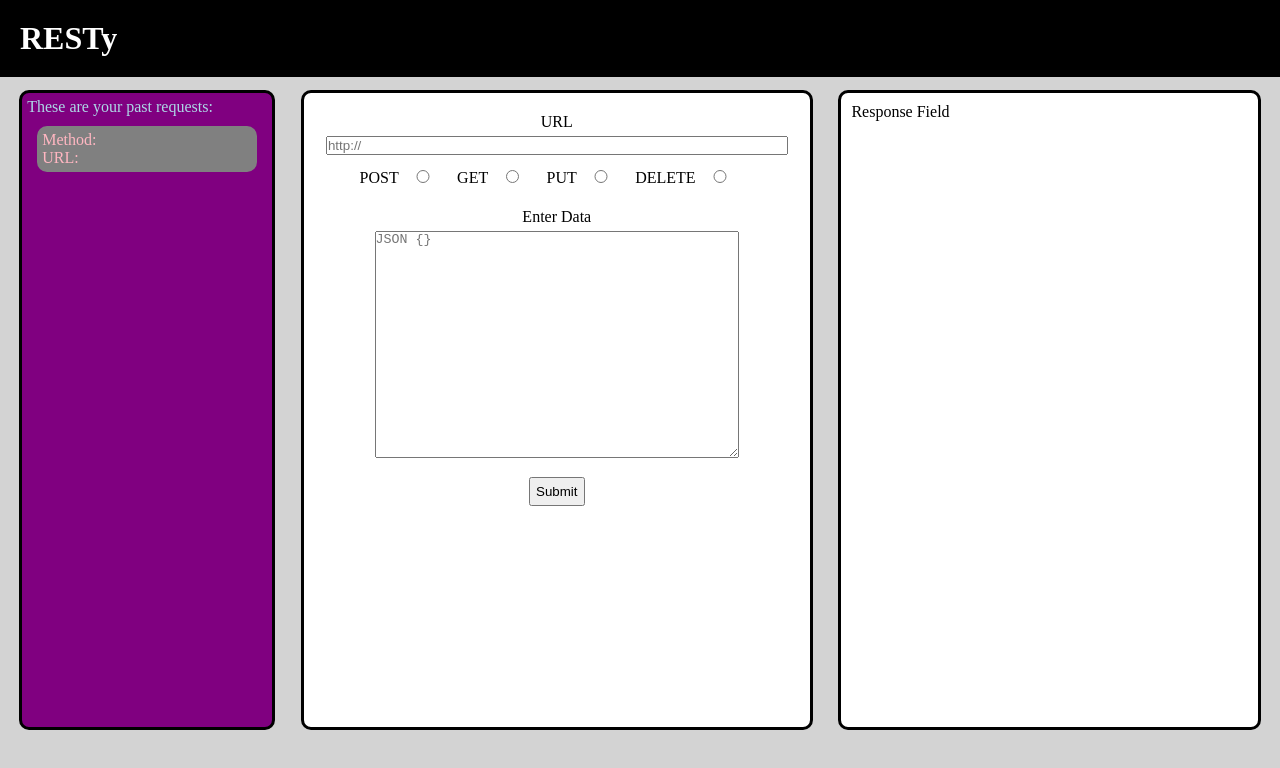
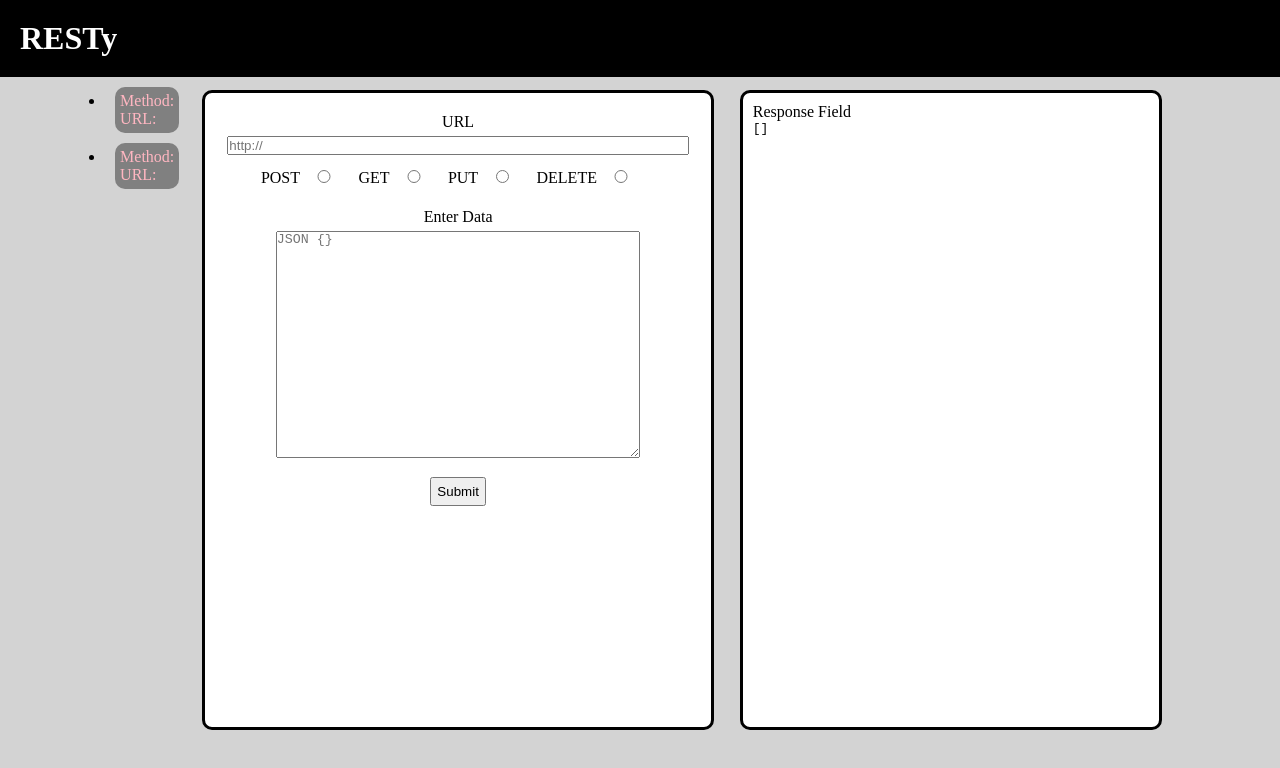
Before and after one commit to franco-ortega/lab-react-ct03-resty, a React app: page / in a window 1280 px wide. Shown: the top 768 px of the page. Built offline with nearby package versions, Linux system fonts and the light colour scheme.

Commit message:
add pre tag to Response to display response

```diff
--- a/src/components/app/App.jsx
+++ b/src/components/app/App.jsx
@@ -12,7 +12,10 @@ export default class App extends Component {
     method: '',
     data: [],
     response: [],
-    pastRequests: []
+    pastRequests: [
+      [{ method: 'GET' }, { url: 'http://www.hello.com' }],
+      [{ method: 'POST' }, { url: 'http://www.world.com' }]
+    ]
   }
 
   handleUrlChange = ({ target }) => {
@@ -41,16 +44,17 @@ export default class App extends Component {
 
 
   render() {
-    // console.log(this.state.response);
-    const { url, method, response } = this.state;
+    const { url, method, response, pastRequests } = this.state;
+    console.log('URL: ' + url);
+    console.log('method: ' + method);
+    console.log(response);
     return (
       <>
         <Header />
         <div className={styles.App}>
           <div>
             <PastRequestList
-              method={method}
-              url={url}
+              pastRequests={pastRequests}
             />
           </div>
           <div>
--- a/src/components/pastRequests/PastRequest.jsx
+++ b/src/components/pastRequests/PastRequest.jsx
@@ -2,22 +2,24 @@ import React from 'react';
 import PropTypes from 'prop-types';
 import styles from './PastRequest.css';
 
-export default function PastRequest({ method, url }) {
+export default function PastRequest({ pastRequest }) {
+  console.log(pastRequest);
   return (
     <div className={styles.PastRequest}>
       <p>
-        Method: {method}
+        Method: {pastRequest}
       </p>
       <p>
-        URL: {url}
+        URL: {pastRequest}
       </p>
     </div>
   );
 }
 
 PastRequest.propTypes = {
-  method: PropTypes.string.isRequired,
-  url: PropTypes.string.isRequired
+  // method: PropTypes.string.isRequired,
+  // url: PropTypes.string.isRequired,
+  pastRequest: PropTypes.array
 };
 
 
--- a/src/components/pastRequests/PastRequestList.jsx
+++ b/src/components/pastRequests/PastRequestList.jsx
@@ -1,21 +1,30 @@
 import React from 'react';
 import PropTypes from 'prop-types';
 import PastRequest from './PastRequest';
-import styles from './PastRequestList.css';
+// import styles from './PastRequestList.css';
 
-export default function PastRequestList({ method, url }) {
+const PastRequestList = ({ pastRequests }) => {
+  const pastRequestElements = pastRequests.map((pastRequest, index) => (
+    <li key={index + Date.now()}>
+      <PastRequest
+        {...pastRequest}
+      />
+    </li>
+  ));
+
   return (
-    <section className={styles.PastRequestList}>
-      <p>These are your past requests:</p>
-      <PastRequest
-        method={method}
-        url={url}
-      />
-    </section>
+    <ul>
+      {pastRequestElements}
+    </ul>
+
   );
-}
+
+};
 
 PastRequestList.propTypes = {
-  method: PropTypes.string.isRequired,
-  url: PropTypes.string.isRequired
+  // method: PropTypes.string.isRequired,
+  // url: PropTypes.string.isRequired,
+  pastRequests: PropTypes.array.isRequired
 };
+
+export default PastRequestList;
--- a/src/components/response/Response.jsx
+++ b/src/components/response/Response.jsx
@@ -1,37 +1,20 @@
 import React from 'react';
-import PropTypes from 'prop-types';
+// import PropTypes from 'prop-types';
 import styles from './Response.css';
 
 export default function Response({ response }) {
   // console.log('helloooo');
-  // console.log(response);
+  console.log(response);
   return (
     <div>
       <section className={styles.Response}>
         Response Field
-        {response}
+        {<pre>{JSON.stringify(response, null, 2)}</pre>}
       </section>
     </div>
   );
 }
 
-Response.propTypes = {
-  response: PropTypes.array
-};
-
-
-
-
-// export default class Response extends Component {
-//   render() {
-//     return (
-//       <>
-//         <section
-//           className={styles.Response}
-//         >
-//           Response Field
-//         </section>
-//       </>
-//     );
-//   }
-// }
+// Response.propTypes = {
+//   response: PropTypes.array
+// };
```
